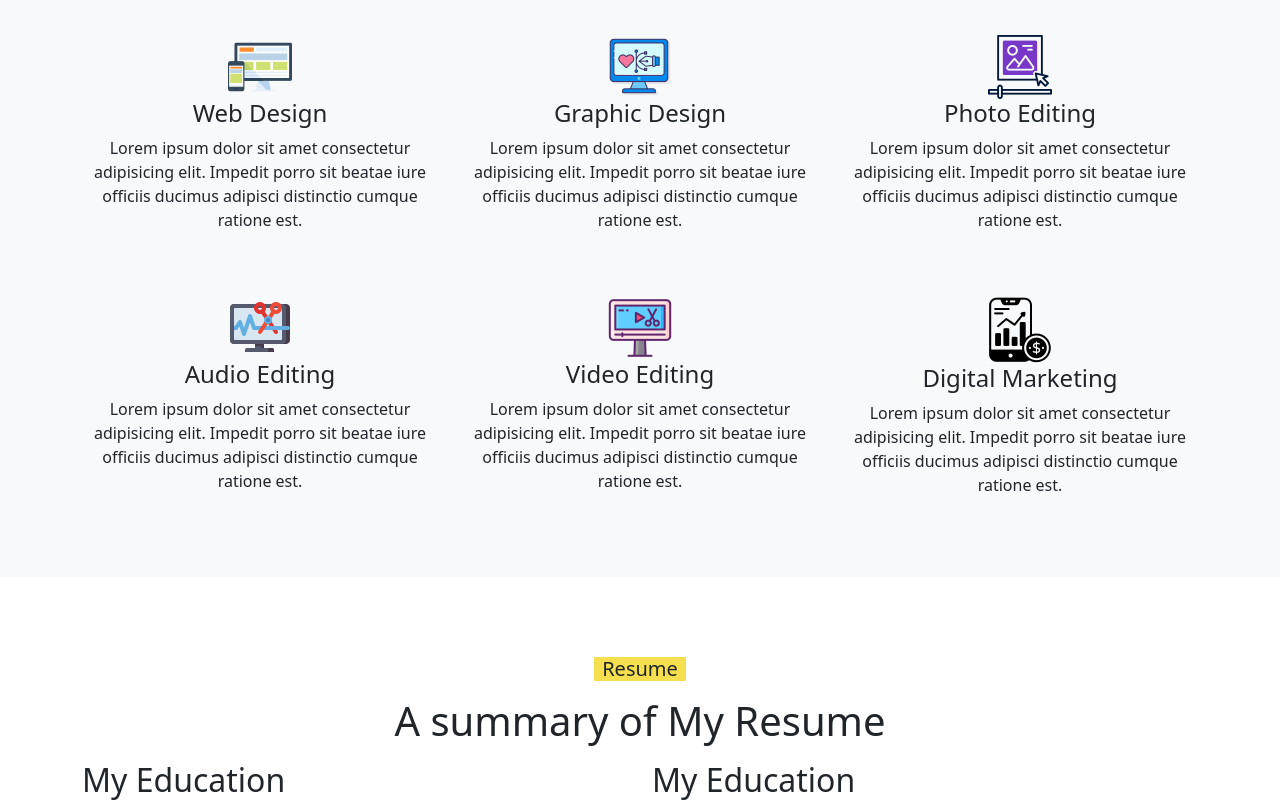
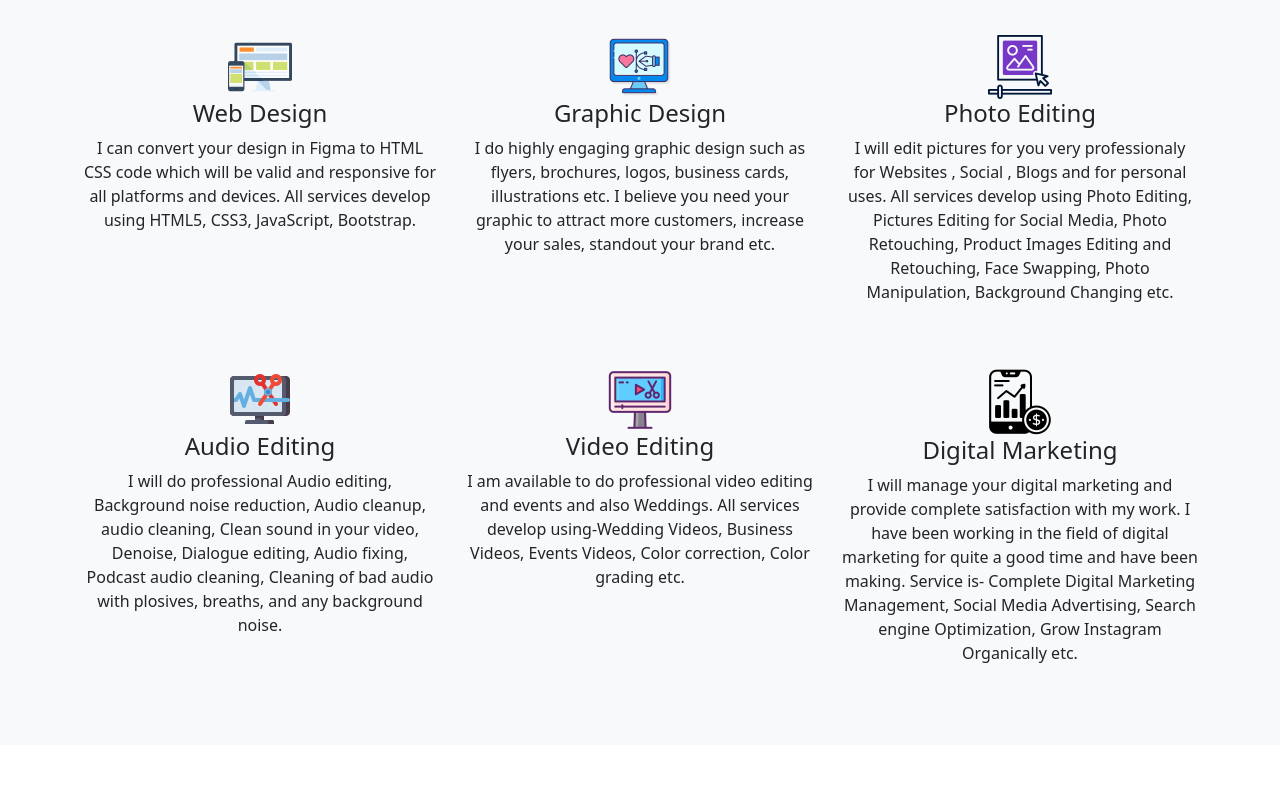
Before and after one commit to mdshodullahsk/my-portfolio, a plain HTML site: page index.html in a window 1280 px wide. Shown: the part 1500-2302 px from the top of the page. Drawn offline with nearby package versions, Linux system fonts and the light colour scheme.

Commit message:
work-contain

```diff
--- a/index.html
+++ b/index.html
@@ -55,9 +55,10 @@
                 </div>
               </div>
               <div class="col-12 col-lg-6 col-md-6 col-sm-12 cover-img d-flex align-self-center justify-content-center">
-                <img src="image/sksk.png" alt="" class="img-fluid bg-secondary">
+                <img src="image/Shodullah-Art-Flow-profile-photo.png" alt="" class="img-fluid bg-secondary">
               </div>
             </div>
+            <div>
           </div>
     </section>
  <!-- Section 1, cover end here -->
@@ -110,32 +111,36 @@
                     <div class="col-lg-4 col-md-6 col-sm-12 mt-5">
                       <img src="/icon/003-web-design.png" alt="">
                       <h4>Web Design</h4>
-                      <p>Lorem ipsum dolor sit amet consectetur adipisicing elit. Impedit porro sit beatae iure officiis ducimus adipisci distinctio cumque ratione est.</p>
+                      <p>I can convert your design in Figma to HTML CSS code which will be valid and responsive for all platforms and devices.
+
+                        All services develop using HTML5, CSS3, JavaScript, Bootstrap.</p>
                     </div>
                     <div class="col-lg-4 col-md-6 col-sm-12 mt-5">
                       <img src="/icon/icons8-graphic-design-64.png" alt="">
                       <h4>Graphic Design</h4>
-                      <p>Lorem ipsum dolor sit amet consectetur adipisicing elit. Impedit porro sit beatae iure officiis ducimus adipisci distinctio cumque ratione est.</p>
+                      <p>I do highly engaging graphic design such as flyers, brochures, logos, business cards, illustrations etc. I believe you need your graphic to attract more customers, increase your sales, standout your brand etc.</p>
                     </div>
                     <div class="col-lg-4 col-md-6 col-sm-12 mt-5">
                       <img src="/icon/icons8-photo-editor-64.png" alt="">
                       <h4>Photo Editing</h4>
-                      <p>Lorem ipsum dolor sit amet consectetur adipisicing elit. Impedit porro sit beatae iure officiis ducimus adipisci distinctio cumque ratione est.</p>
+                      <p>I will edit pictures for you very professionaly for Websites , Social , Blogs and for personal uses.
+
+                        All services develop using Photo Editing, Pictures Editing for Social Media, Photo Retouching, Product Images Editing and Retouching, Face Swapping, Photo Manipulation, Background Changing etc.</p>
                     </div>
                     <div class="col-lg-4 col-md-6 col-sm-12 mt-5">
                       <img src="/icon/icons8-audio-editing-64.png" alt="">
                       <h4>Audio Editing</h4>
-                      <p>Lorem ipsum dolor sit amet consectetur adipisicing elit. Impedit porro sit beatae iure officiis ducimus adipisci distinctio cumque ratione est.</p>
+                      <p>I will do professional Audio editing, Background noise reduction, Audio cleanup, audio cleaning, Clean sound in your video, Denoise, Dialogue editing, Audio fixing, Podcast audio cleaning, Cleaning of bad audio with plosives, breaths, and any background noise. </p>
                     </div>
                     <div class="col-lg-4 col-md-6 col-sm-12 mt-5">
                       <img src="/icon/icons8-video-editor-64.png" alt="">
                       <h4>Video Editing</h4>
-                      <p>Lorem ipsum dolor sit amet consectetur adipisicing elit. Impedit porro sit beatae iure officiis ducimus adipisci distinctio cumque ratione est.</p>
+                      <p>I am available to do professional video editing and events and also Weddings. All services develop using-Wedding Videos, Business Videos, Events Videos, Color correction, Color grading etc.</p>
                     </div>
                     <div class="col-lg-4 col-md-6 col-sm-12 mt-5">
                       <img src="/icon/icons8-digital-marketing-68.png" alt="">
                       <h4>Digital Marketing</h4>
-                      <p>Lorem ipsum dolor sit amet consectetur adipisicing elit. Impedit porro sit beatae iure officiis ducimus adipisci distinctio cumque ratione est.</p>
+                      <p>I will manage your digital marketing and provide complete satisfaction with my work. I have been working in the field of digital marketing for quite a good time and have been making. Service is- Complete Digital Marketing Management, Social Media Advertising, Search engine Optimization, Grow Instagram Organically etc. </p>
                     </div>
                 </div>
             </div>
@@ -236,6 +241,9 @@
               </div>
             </div>
           </div>
+          <div class="my-5 text-center">
+            <a href="" class="btn-main text-light">Download CV</a>
+          </div>
         </div>
       </section>
       <!-- Section 4, Resume End -->
@@ -313,6 +321,7 @@
     </section>
     <!-- hire section ends here -->
 
+  <!-- Section 6, Faq Start -->
    <section id="faq">
     <div class="container">
       <div class="row">
@@ -358,14 +367,13 @@
             </div>
           </div>
         </div>
-        <div class="col-lg-6 col-md-6 col-sm-12 d-flex">
-          <img src="image/graphic.jpg" alt="" class="img-fluid">
+        <div class="col-lg-6 col-md-6 col-sm-12 d-flex ms-0">
+          <img src="/image/question.png" alt="" class="img-fluid">
 
         </div>
       </div>
     </div>
   </section>
-    <!-- Setion 5, Faq End -->
     <!-- faq section ends here -->
     <!-- contact section starts here -->
     <section id="contact" class="contact-section py-5">
```
Also changed, not shown: icon/down arrow animate.gif (added), image/Shodullah-Art-Flow-profile-photo.png (added), image/question.png (added), image/sk.png (deleted), image/sksk.png (deleted).
